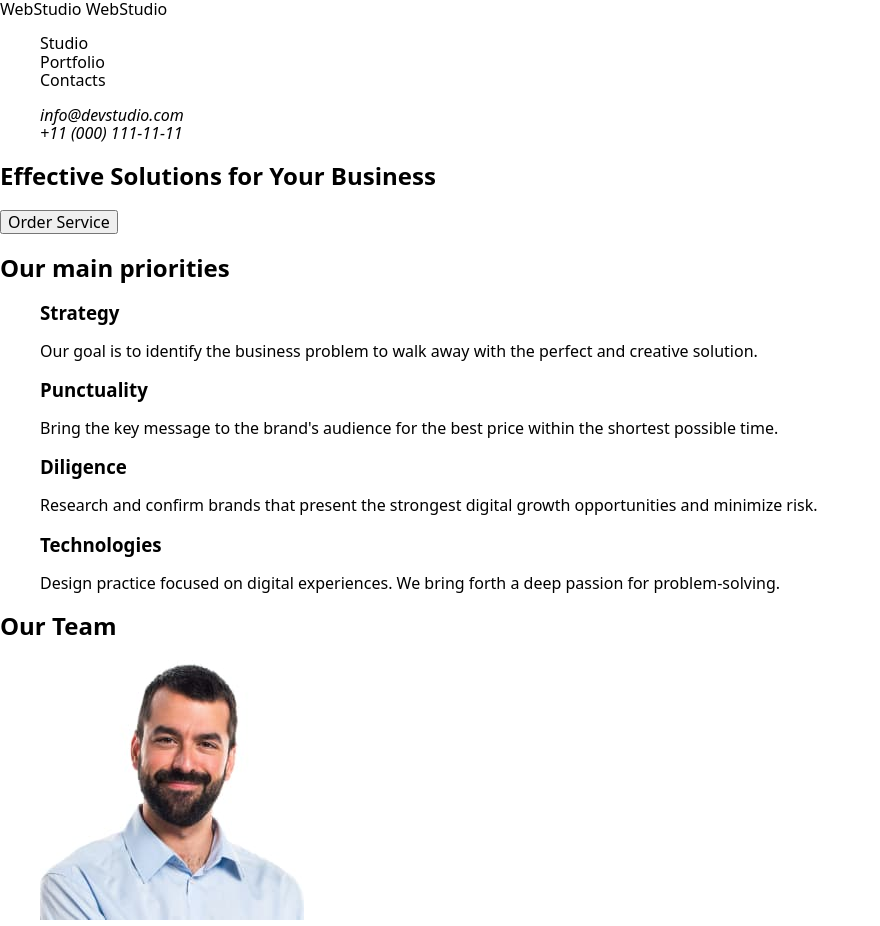
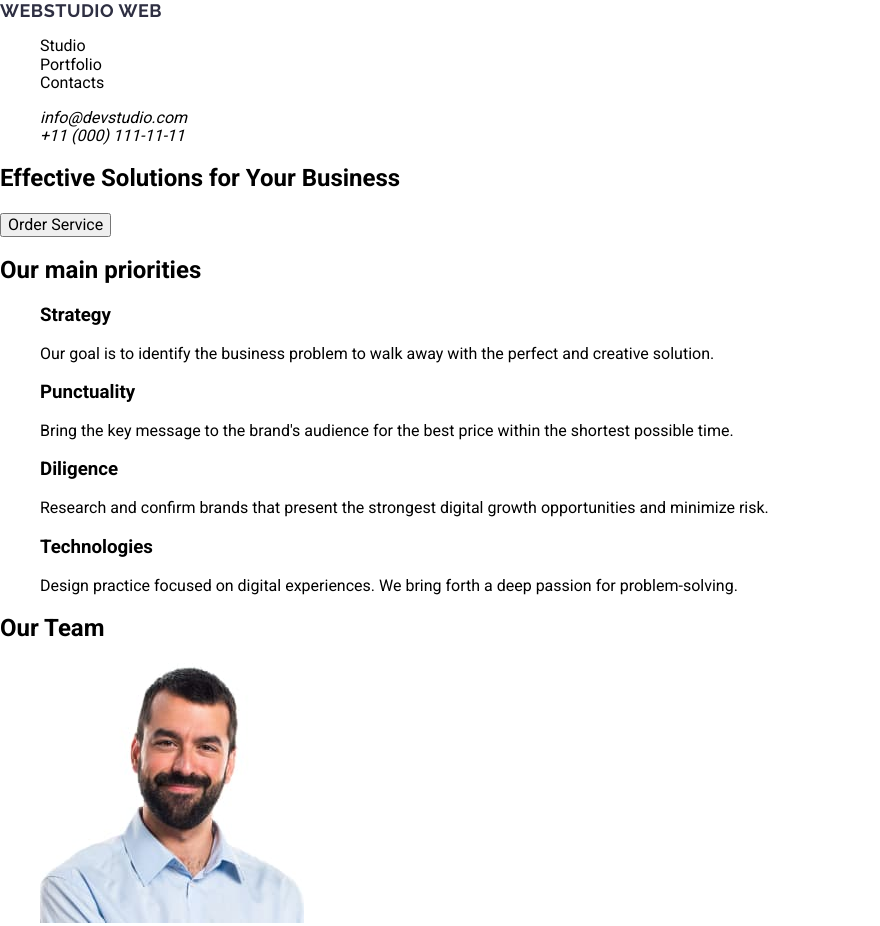
Before and after one commit to DawnUA/goit-markup-hw-02, a plain HTML site: page index.html in a window 1280 px wide. Shown: the top 926 px of the page, without its empty margins (0-880 px from the left). Drawn offline with nearby package versions, Linux system fonts and the light colour scheme.

Commit message:
add markup

```diff
--- a/css/styles.css
+++ b/css/styles.css
@@ -34,3 +34,19 @@ a {
 button {
   cursor: pointer;
 }
+
+body {
+  font-family: "Roboto", sans-serif;
+}
+
+.page-logo {
+  font-family: "Raleway", sans-serif;
+  font-weight: 700;
+  font-size: 18px;
+  line-height: 1.16667;
+  letter-spacing: 0.03em;
+  text-transform: uppercase;
+  color: #2e2f42;
+web
+  color: #4d5ae5;
+}
--- a/index.html
+++ b/index.html
@@ -23,18 +23,23 @@
     <header class="page-header">
       <nav class="page-nav">
         <a class="page-logo" href="./index.html">WebStudio
-          <span class="web">Web</span>Studio
+          <span class="web">Web</span>
         </a>
         <ul>
-          <li><a href="./index.html">Studio</a></li>
-          <li><a href="Portfolio">Portfolio</a></li>
-          <li><a href="Contacts">Contacts</a></li>
+          <li class="menu-item">
+            <a class="menu-link" href="./index.html">Studio</a></li>
+          <li class="menu-item">
+            <a class="menu-link" href="Portfolio">Portfolio</a></li>
+          <li class="menu-item">
+            <a class="menu-link" href="Contacts">Contacts</a></li>
         </ul>
       </nav>
       <address>
         <ul>
-          <li><a href="mailto:info@devstudio.com">info@devstudio.com</a></li>
-          <li><a href="tel:+110001111111">+11 (000) 111-11-11</a></li>
+          <li class="menu-item">
+            <a class="menu-link" href="mailto:info@devstudio.com">info@devstudio.com</a></li>
+          <li class="menu-item">
+            <a class="menu-link" href="tel:+110001111111">+11 (000) 111-11-11</a></li>
         </ul>
       </address>
     </header>
```
